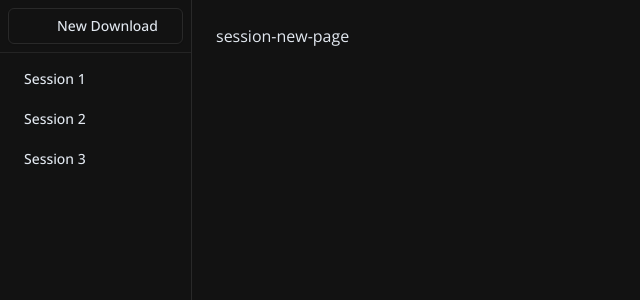
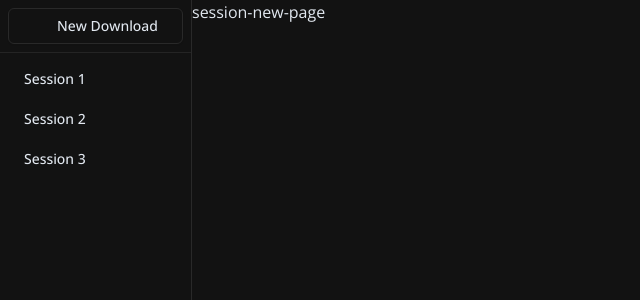
Before and after one commit to NazmusSayad/dlpui, a React (Vite) app: page /session/new in a window 1280 px wide. Shown: the top 300 px of the page, without its empty margins (0-640 px from the left). Built offline with nearby package versions, Linux system fonts and the light colour scheme; some icons are missing.

Commit message:
refactor: remove BetterScrollArea components from app layout

```diff
--- a/src/app.tsx
+++ b/src/app.tsx
@@ -1,10 +1,6 @@
 import { createBrowserRouter, Navigate, Outlet } from 'react-router'
 import { AppSidebar } from './components/app-sidebar'
 import { ErrorPage } from './components/error-page'
-import {
-  BetterScrollAreaContent,
-  BetterScrollAreaProvider,
-} from './components/ui/better-scroll-area'
 import { SessionNewPage } from './features/session/session-new-page'
 import { SessionPage } from './features/session/session-page'
 
@@ -16,13 +12,7 @@ export const appRouter = createBrowserRouter([
       <div className="grid size-full h-screen grid-cols-[auto_1fr] overflow-hidden">
         <AppSidebar />
 
-        <BetterScrollAreaProvider>
-          <BetterScrollAreaContent>
-            <div className="p-6 pb-8">
-              <Outlet />
-            </div>
-          </BetterScrollAreaContent>
-        </BetterScrollAreaProvider>
+        <Outlet />
       </div>
     ),
     children: [
```
